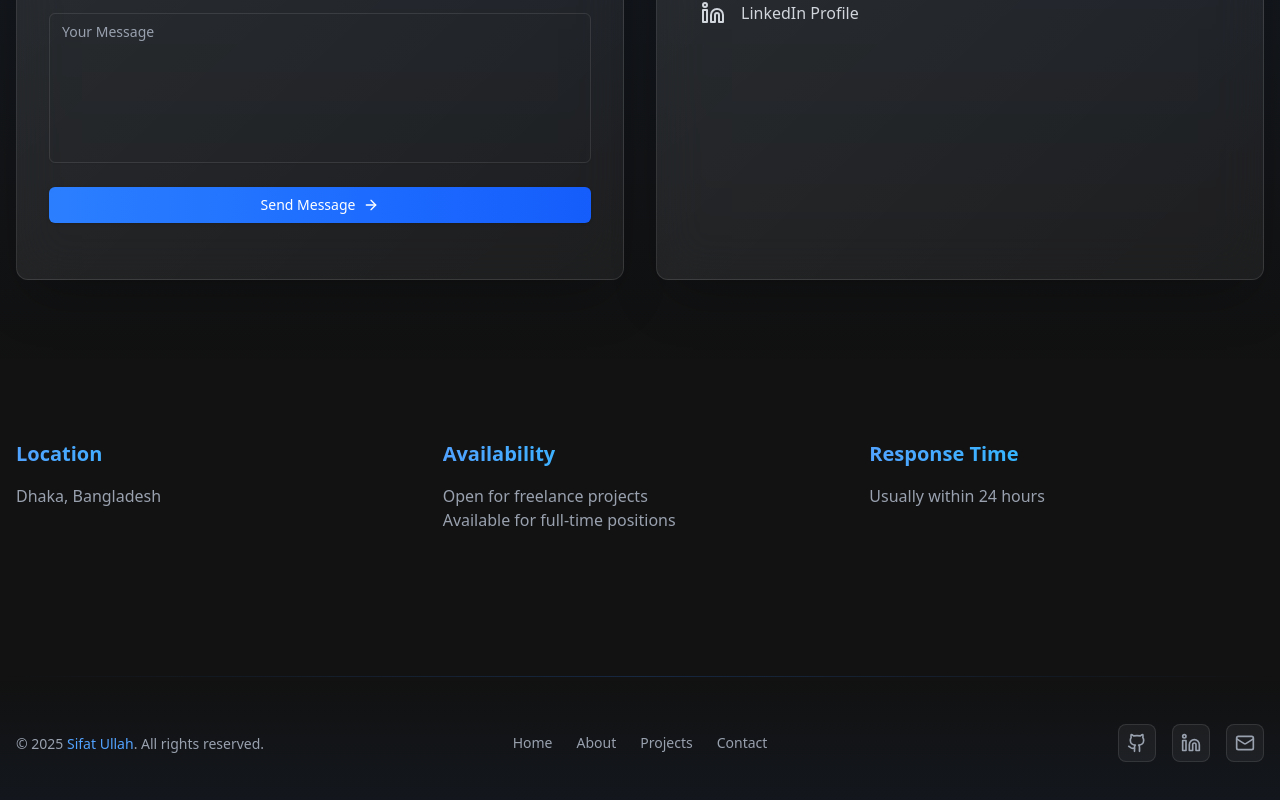
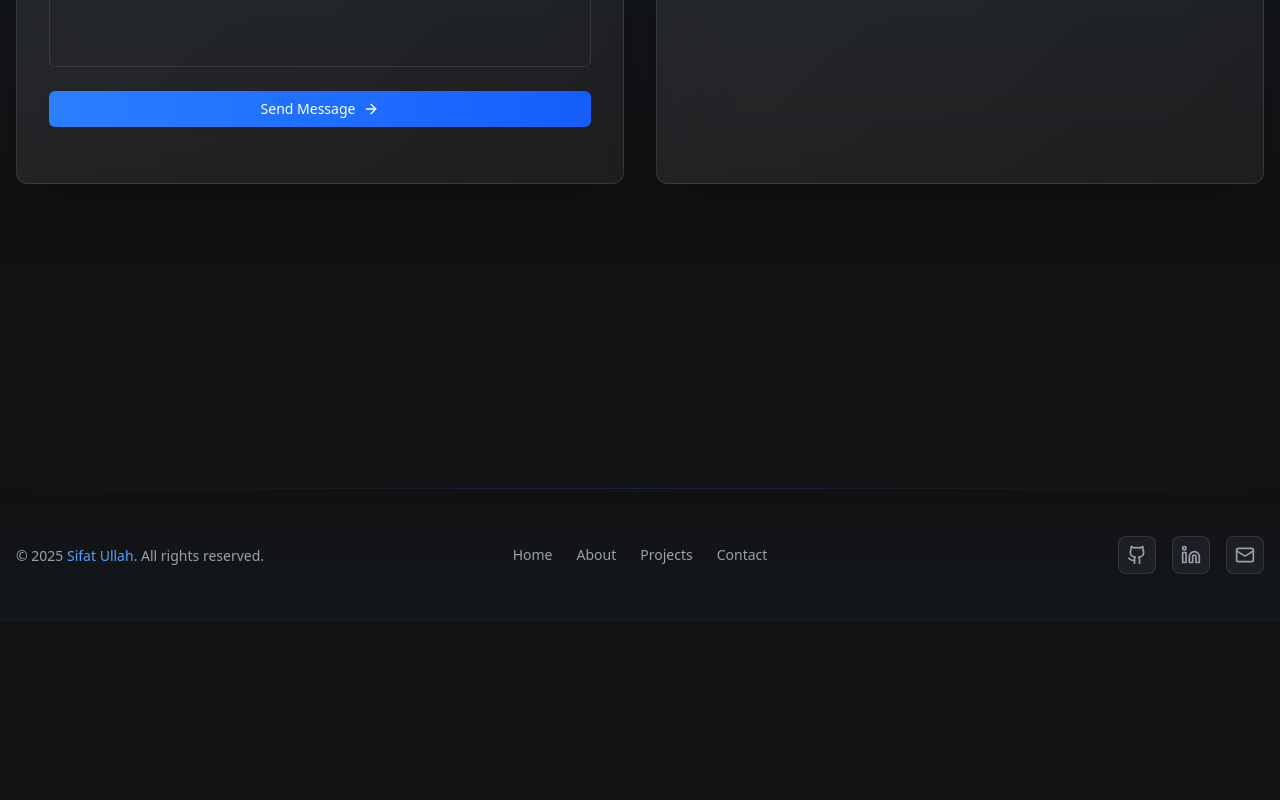
Before and after one commit to SifatU360/sifat-portfolio, a Next.js app: page /contact in a window 1280 px wide. Shown: the part 900-1700 px from the top of the page. After the commit the page ends 1522 px from the top, so only its background shows below. Built offline with nearby package versions, Linux system fonts and the light colour scheme.

Commit message:
feat: refactor Skills and ContactPage components for improved layout and organization

```diff
--- a/src/app/contact/page.tsx
+++ b/src/app/contact/page.tsx
@@ -33,7 +33,7 @@ export default function ContactPage() {
         <div className="fixed inset-0 bg-[linear-gradient(to_right,#4f4f4f1a_1px,transparent_1px),linear-gradient(to_bottom,#4f4f4f1a_1px,transparent_1px)] bg-[size:4rem_4rem]" />
 
         {/* Header */}
-        <div className="py-24">
+        <div className="py-24 pb-0 mb-0">
           <motion.div
             initial={{ opacity: 0, y: 20 }}
             animate={{ opacity: 1, y: 0 }}
@@ -66,35 +66,6 @@ export default function ContactPage() {
           transition={{ delay: 0.3 }}
           className="py-16 relative"
         >
-          <div className="max-w-7xl mx-auto px-4">
-            <div className="grid md:grid-cols-3 gap-8">
-              <div className="space-y-4">
-                <h3 className="text-xl font-semibold bg-gradient-to-r from-blue-400 to-cyan-400 bg-clip-text text-transparent">
-                  Location
-                </h3>
-                <p className="text-gray-400">
-                  Dhaka, Bangladesh
-                </p>
-              </div>
-              <div className="space-y-4">
-                <h3 className="text-xl font-semibold bg-gradient-to-r from-blue-400 to-cyan-400 bg-clip-text text-transparent">
-                  Availability
-                </h3>
-                <p className="text-gray-400">
-                  Open for freelance projects<br />
-                  Available for full-time positions
-                </p>
-              </div>
-              <div className="space-y-4">
-                <h3 className="text-xl font-semibold bg-gradient-to-r from-blue-400 to-cyan-400 bg-clip-text text-transparent">
-                  Response Time
-                </h3>
-                <p className="text-gray-400">
-                  Usually within 24 hours
-                </p>
-              </div>
-            </div>
-          </div>
         </motion.section>
 
         <Footer />
--- a/src/app/skills/page.tsx
+++ b/src/app/skills/page.tsx
@@ -49,7 +49,7 @@ export default function SkillsPage() {
       { name: "Node.js", icon: <FaNodeJs />, level: "Intermediate", color: "#339933" },
       { name: "Express", icon: <SiExpress />, level: "Intermediate", color: "#ffffff" },
       { name: "MongoDB", icon: <SiMongodb />, level: "Advanced", color: "#47A248" },
-      { name: "Mongoose", icon: <SiMongodb />, level: "Advanced", color: "#880000" },
+      { name: "Mongoose", icon: <SiMongodb />, level: "Advanced", color: "#880000" }, // Optional: change icon or remove
     ],
     programming: [
       { name: "C++", icon: <SiCplusplus />, level: "Advanced", color: "#00599C" },
@@ -57,11 +57,12 @@ export default function SkillsPage() {
       { name: "DSA", icon: <TbBinaryTree2 />, level: "Advanced", color: "#22C55E" },
     ],
     tools: [
-      { name: "Git", icon: <FaGithub />, level: "Advanced", color: "#ffffff" },
+      { name: "GitHub", icon: <FaGithub />, level: "Advanced", color: "#ffffff" }, // Changed name to match icon
       { name: "Postman", icon: <SiPostman />, level: "Advanced", color: "#FF6C37" },
       { name: "Vercel", icon: <SiVercel />, level: "Intermediate", color: "#ffffff" },
     ],
   };
+
   const [isLoading, setIsLoading] = useState(false);
   const router = useRouter();
 
--- a/src/components/sections/Skills.tsx
+++ b/src/components/sections/Skills.tsx
@@ -4,7 +4,7 @@ import { Card, CardContent } from "@/components/ui/card";
 import { motion } from "framer-motion";
 import {
   FaReact,
-  FaNodeJs,
+  // FaNodeJs,
   FaServer,
   FaBrain,
   FaUsers,
@@ -19,35 +19,46 @@ import {
   SiRedux,
   SiMongodb,
   SiCplusplus,
+  SiTailwindcss,
   SiC,
   SiPostman,
   SiVercel,
 } from "react-icons/si";
 import { TbBinaryTree2 } from "react-icons/tb";
 
-
 export default function Skills() {
   const developmentSkills = [
     { name: "React", icon: <FaReact className="text-[#61DAFB]" /> },
-    { name: "Node.js", icon: <FaNodeJs className="text-[#339933]" /> },
+    // { name: "Node.js", icon: <FaNodeJs className="text-[#339933]" /> },
+    { name: "Redux", icon: <SiRedux className="text-[#764ABC]" /> },
     { name: "Next.js", icon: <SiNextdotjs className="text-white" /> },
     { name: "TypeScript", icon: <SiTypescript className="text-[#3178C6]" /> },
     { name: "JavaScript", icon: <SiJavascript className="text-[#F7DF1E]" /> },
     { name: "Express", icon: <FaServer className="text-white" /> },
+    {
+      name: "Tailwind",
+      icon: <SiTailwindcss />,
+      level: "Advanced",
+      color: "#38BDF8",
+    },
+    {
+      name: "Mongoose",
+      icon: <SiMongodb />,
+      level: "Advanced",
+      color: "#880000",
+    },
   ];
 
+  const toolsAndPlatforms = [
+    { name: "GitHub", icon: <FaGithub className="text-white" /> },
+    { name: "MongoDB", icon: <SiMongodb className="text-[#47A248]" /> },
+    { name: "Postman", icon: <SiPostman className="text-[#FF6C37]" /> },
+    { name: "Vercel", icon: <SiVercel className="text-white" /> },
+  ];
   const programmingSkills = [
     { name: "C++", icon: <SiCplusplus className="text-[#00599C]" /> },
     { name: "C", icon: <SiC className="text-[#A8B9CC]" /> },
     { name: "DSA", icon: <TbBinaryTree2 className="text-green-400" /> },
-    { name: "Redux", icon: <SiRedux className="text-[#764ABC]" /> },
-    { name: "MongoDB", icon: <SiMongodb className="text-[#47A248]" /> },
-  ];
-
-  const toolsAndPlatforms = [
-    { name: "GitHub", icon: <FaGithub className="text-white" /> },
-    { name: "Postman", icon: <SiPostman className="text-[#FF6C37]" /> },
-    { name: "Vercel", icon: <SiVercel className="text-white" /> },
   ];
 
   const softSkills = [
@@ -69,8 +80,6 @@ export default function Skills() {
 
   return (
     <>
-
-
       <section id="skills" className="py-16">
         <div className="max-w-7xl mx-auto px-4">
           <motion.h2
@@ -117,10 +126,10 @@ export default function Skills() {
             <Card className="group hover:scale-[1.01] transition-all duration-500 bg-gradient-to-br from-white/10 to-white/5 dark:bg-slate-900/20 backdrop-blur-xl border border-white/10 shadow-2xl">
               <CardContent className="p-8">
                 <h3 className="text-2xl font-semibold text-blue-400 mb-8">
-                  Programming
+                  Tools & Platforms
                 </h3>
                 <div className="grid grid-cols-2 sm:grid-cols-3 gap-6">
-                  {programmingSkills.map((skill, index) => (
+                  {toolsAndPlatforms.map((skill, index) => (
                     <motion.div
                       key={index}
                       variants={itemVariants}
@@ -142,10 +151,10 @@ export default function Skills() {
             <Card className="group hover:scale-[1.01] transition-all duration-500 bg-gradient-to-br from-white/10 to-white/5 dark:bg-slate-900/20 backdrop-blur-xl border border-white/10 shadow-2xl">
               <CardContent className="p-8">
                 <h3 className="text-2xl font-semibold text-blue-400 mb-8">
-                  Tools & Platforms
+                  Programming
                 </h3>
                 <div className="grid grid-cols-3 gap-6">
-                  {toolsAndPlatforms.map((skill, index) => (
+                  {programmingSkills.map((skill, index) => (
                     <motion.div
                       key={index}
                       variants={itemVariants}
@@ -190,7 +199,6 @@ export default function Skills() {
           </motion.div>
         </div>
       </section>
-
     </>
   );
 }
```
